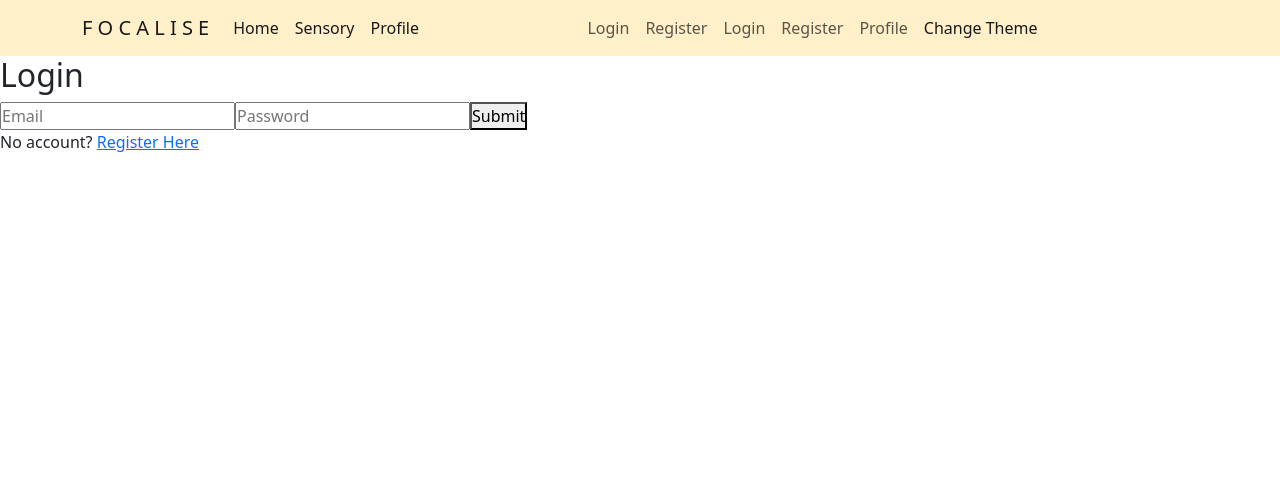
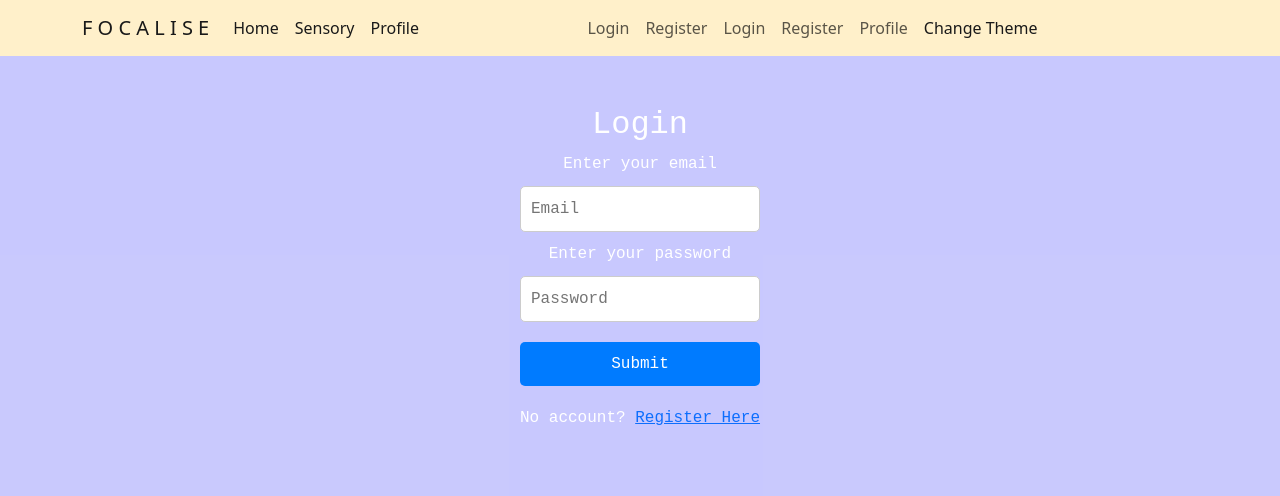
Before and after one commit to anawinter53/focalise-client, a React (Vite) app: page /login in a window 1280 px wide. Shown: the top 496 px of the page. Built offline with nearby package versions, Linux system fonts and the light colour scheme.

Commit message:
Added styled login/register pages for testing

```diff
--- a/package.json
+++ b/package.json
@@ -29,6 +29,7 @@
     "@testing-library/user-event": "^14.4.3",
     "@types/react": "^18.0.28",
     "@types/react-dom": "^18.0.11",
+    "@types/testing-library__user-event": "^4.2.0",
     "@vitejs/plugin-react": "^4.0.0",
     "@vitest/coverage-c8": "^0.30.1",
     "eslint": "^8.38.0",
--- a/src/components/Login/index.jsx
+++ b/src/components/Login/index.jsx
@@ -1,4 +1,4 @@
-import React, { useEffect } from "react";
+import { useEffect } from "react";
 import "./login.css";
 
 import { user } from "../../context/index";
@@ -34,6 +34,7 @@ export default function Login() {
 
     loginUser();
   }
+
   useEffect(() => {
     if (id) {
       localStorage.setItem("userid", `${id}`);
@@ -43,22 +44,16 @@ export default function Login() {
   }, [id]);
 
   return (
-    <div id="login-page">
-      <h2>Login</h2>
-      <form>
-        <input onChange={emailHandler} type="email" placeholder="Email"></input>
-        <input
-          onChange={passwordHandler}
-          type="password"
-          placeholder="Password"
-        ></input>
-        <button type="submit" onClick={handleSubmit}>
-          Submit
-        </button>
-      </form>
-      <p>
-        No account? <a href="/register">Register Here</a>
-      </p>
+    <div className="login-page">
+      <h2 className="login-title">Login</h2>
+      <div className="form-container">
+        <label htmlFor="email-input">Enter your email</label>
+        <input className="email-input" onChange={emailHandler} type="email" placeholder="Email" />
+        <label htmlFor="password-input">Enter your password</label>
+        <input className="password-input" onChange={passwordHandler} type="password" placeholder="Password" />
+        <button className="submit-button" type="submit" onClick={handleSubmit}>Submit</button>
+      </div>
+      <p>No account? <a href="/register">Register Here</a></p>
     </div>
   );
 }
--- a/src/components/Register/index.jsx
+++ b/src/components/Register/index.jsx
@@ -1,5 +1,3 @@
-import React from "react";
-import "./register.css";
 import { useState } from "react";
 import { user } from "../../context/index";
 
@@ -57,31 +55,38 @@ export default function Register() {
 
   return (
     <div id="register-page">
-      <h2>Register</h2>
-      <form>
+      <h2 className="register-title">Register</h2>
+      <div className="form-container">
+        <label htmlFor="username-input">Enter your username</label>
         <input
+          className="username-input"
           onChange={usernameHandler}
           type="text"
           placeholder="Username"
         ></input>
+        <label htmlFor="password-input">Enter your new password</label>
         <input
+          className="password-input"
           onChange={passwordHandler}
           type="password"
           placeholder="Password"
         ></input>
+        <label htmlFor="repeat-password-input">Repeat your password</label>
         <input
+          className="repeat-password-input"
           onChange={confirmPasswordHandler}
           type="password"
           placeholder="Confirm Password"
         ></input>
-        <input onChange={emailHandler} type="email" placeholder="Email"></input>
-        <button type="submit" onClick={handleSubmit}>
+        <label htmlFor="email-input">Enter your email</label>
+        <input className="email-input" onChange={emailHandler} type="email" placeholder="Email"></input>
+        <button className="submit-button" type="submit" onClick={handleSubmit}>
           Submit
         </button>
-      </form>
       <p>
         Already registered? <a href="/login">Login Here</a>
       </p>
     </div>
+      </div>
   );
 }
--- /dev/null
+++ b/src/pages/LoginPage/LoginPage.css
@@ -0,0 +1,108 @@
+section .air{
+    position: absolute;
+    bottom: 0;
+    left: 0;
+    width: 100%;
+    height: 100px;
+    background: url(https://1.bp.blogspot.com/-xQUc-TovqDk/XdxogmMqIRI/AAAAAAAACvI/AizpnE509UMGBcTiLJ58BC6iViPYGYQfQCLcBGAsYHQ/s1600/wave.png);
+    background-size: 1000px 100px
+  }
+  section .air.air1{
+    animation: wave 30s linear infinite;
+    z-index: 1000;
+    opacity: 1;
+    animation-delay: 0s;
+    bottom: 0;
+  }
+  section .air.air2{
+    animation: wave2 15s linear infinite;
+    z-index: 999;
+    opacity: 0.5;
+    animation-delay: -5s;
+    bottom: 10px;
+  }
+  section .air.air3{
+    animation: wave 30s linear infinite;
+    z-index: 998;
+    opacity: 0.2;
+    animation-delay: -2s;
+    bottom: 15px;
+  }
+  section .air.air4{
+    animation: wave2 5s linear infinite;
+    z-index: 997;
+    opacity: 0.7;
+    animation-delay: -5s;
+    bottom: 20px;
+  }
+  @keyframes wave{
+    0%{
+      background-position-x: 0px;
+    }
+    100%{
+      background-position-x: 1000px;
+    }
+  }
+  @keyframes wave2{
+    0%{
+      background-position-x: 0px;
+    }
+    100%{
+      background-position-x: -1000px;
+    }
+  }
+
+.login-page-body {
+    position: relative;
+    position: absolute;
+    margin: auto;
+    background: rgba(75, 75, 250, 0.3);
+    overflow: hidden;
+    text-align: center;
+    font-family: monospace;
+    height: 100vh;
+    width: 100vw;
+    color: white;
+    display: flex;
+    flex-direction: column;
+    align-items: center;
+}
+
+.login-title {
+    margin-top: 50px;
+}
+
+  .form-container {
+    display: flex;
+    flex-direction: column;
+    gap: 10px;
+    margin-bottom: 20px;
+  }
+
+  .email-input {
+    padding: 10px;
+    font-size: 16px;
+    border-radius: 5px;
+    border: 1px solid #ccc;
+  }
+
+  .password-input {
+    padding: 10px;
+    font-size: 16px;
+    border-radius: 5px;
+    border: 1px solid #ccc;
+  }
+
+  .submit-button {
+    margin-top: 10px;
+    padding: 10px;
+    background-color: #007bff;
+    color: #fff;
+    border: none;
+    border-radius: 5px;
+    cursor: pointer;
+  }
+
+  .submit-button:hover {
+    background-color: #0062cc;
+  }
--- a/src/pages/LoginPage/index.jsx
+++ b/src/pages/LoginPage/index.jsx
@@ -1,10 +1,36 @@
-import React from 'react'
+import {useState, useEffect} from 'react'
 import Login from '../../components/Login'
+import './LoginPage.css'
 
 export default function LoginPage() {
+  const [backgroundColor, setBackgroundColor] = useState('')
+  const [fontColor, setFontColor] = useState('')
+  const [fontSize, setFontSize] = useState('')
+
+  useEffect(() => {
+    const savedColor = localStorage.getItem("backgroundColor");
+    const fontColor = localStorage.getItem('fontColor');
+    const savedFontSize = localStorage.getItem('fontSize')
+    if (savedColor) {
+      setBackgroundColor(savedColor);
+    }
+    if (fontColor) {
+      setFontColor(fontColor)
+    }
+    if (savedFontSize) {
+      setFontSize(Number(savedFontSize))
+    }
+
+  }, []);
   return (
-    <>
+    <div className='login-page-body' style={{backgroundColor, color: fontColor, fontSize}}>
         <Login />
-    </>
+        <section>
+        <div className='air air1'></div>
+        <div className='air air2'></div>
+        <div className='air air3'></div>
+        <div className='air air4'></div>
+      </section>
+    </div>
   )
 }
--- /dev/null
+++ b/src/pages/RegisterPage/RegisterPage.css
@@ -0,0 +1,94 @@
+section .air{
+    position: absolute;
+    bottom: 0;
+    left: 0;
+    width: 100%;
+    height: 100px;
+    background: url(https://1.bp.blogspot.com/-xQUc-TovqDk/XdxogmMqIRI/AAAAAAAACvI/AizpnE509UMGBcTiLJ58BC6iViPYGYQfQCLcBGAsYHQ/s1600/wave.png);
+    background-size: 1000px 100px
+  }
+  section .air.air1{
+    animation: wave 30s linear infinite;
+    z-index: 1000;
+    opacity: 1;
+    animation-delay: 0s;
+    bottom: 0;
+  }
+  section .air.air2{
+    animation: wave2 15s linear infinite;
+    z-index: 999;
+    opacity: 0.5;
+    animation-delay: -5s;
+    bottom: 10px;
+  }
+  section .air.air3{
+    animation: wave 30s linear infinite;
+    z-index: 998;
+    opacity: 0.2;
+    animation-delay: -2s;
+    bottom: 15px;
+  }
+  section .air.air4{
+    animation: wave2 5s linear infinite;
+    z-index: 997;
+    opacity: 0.7;
+    animation-delay: -5s;
+    bottom: 20px;
+  }
+  @keyframes wave{
+    0%{
+      background-position-x: 0px;
+    }
+    100%{
+      background-position-x: 1000px;
+    }
+  }
+  @keyframes wave2{
+    0%{
+      background-position-x: 0px;
+    }
+    100%{
+      background-position-x: -1000px;
+    }
+  }
+
+  .register-page-body {
+        position: relative;
+        position: absolute;
+        margin: auto;
+        background: rgba(75, 75, 250, 0.3);
+        overflow: hidden;
+        text-align: center;
+        font-family: monospace;
+        height: 100vh;
+        width: 100vw;
+        color: white;
+        display: flex;
+        flex-direction: column;
+        align-items: center;
+    }
+
+    .register-title {
+        margin-top: 50px;
+    }
+
+    .form-container {
+        display: flex;
+        flex-direction: column;
+        gap: 10px;
+        margin-bottom: 20px;
+      }
+
+    .username-input {
+        padding: 10px;
+        font-size: 16px;
+        border-radius: 5px;
+        border: 1px solid #ccc;
+    }
+
+    .repeat-password-input {
+        padding: 10px;
+    font-size: 16px;
+    border-radius: 5px;
+    border: 1px solid #ccc;
+    }
--- a/src/pages/RegisterPage/index.jsx
+++ b/src/pages/RegisterPage/index.jsx
@@ -1,10 +1,36 @@
-import React from 'react'
+import {useState, useEffect} from 'react'
 import Register from '../../components/Register'
+import './RegisterPage.css'
 
 export default function RegisterPage() {
+  const [backgroundColor, setBackgroundColor] = useState('')
+  const [fontColor, setFontColor] = useState('')
+  const [fontSize, setFontSize] = useState('')
+
+  useEffect(() => {
+    const savedColor = localStorage.getItem("backgroundColor");
+    const fontColor = localStorage.getItem('fontColor');
+    const savedFontSize = localStorage.getItem('fontSize')
+    if (savedColor) {
+      setBackgroundColor(savedColor);
+    }
+    if (fontColor) {
+      setFontColor(fontColor)
+    }
+    if (savedFontSize) {
+      setFontSize(Number(savedFontSize))
+    }
+  }, []);
+
   return (
-    <>
+    <div className="register-page-body" style={{backgroundColor, color: fontColor, fontSize}}>
         <Register />
-    </>
+        <section>
+        <div className='air air1'></div>
+        <div className='air air2'></div>
+        <div className='air air3'></div>
+        <div className='air air4'></div>
+      </section>
+    </div>
   )
 }
```
Also changed, not shown: 2 other files (tests, documents, lock files or other folders).
